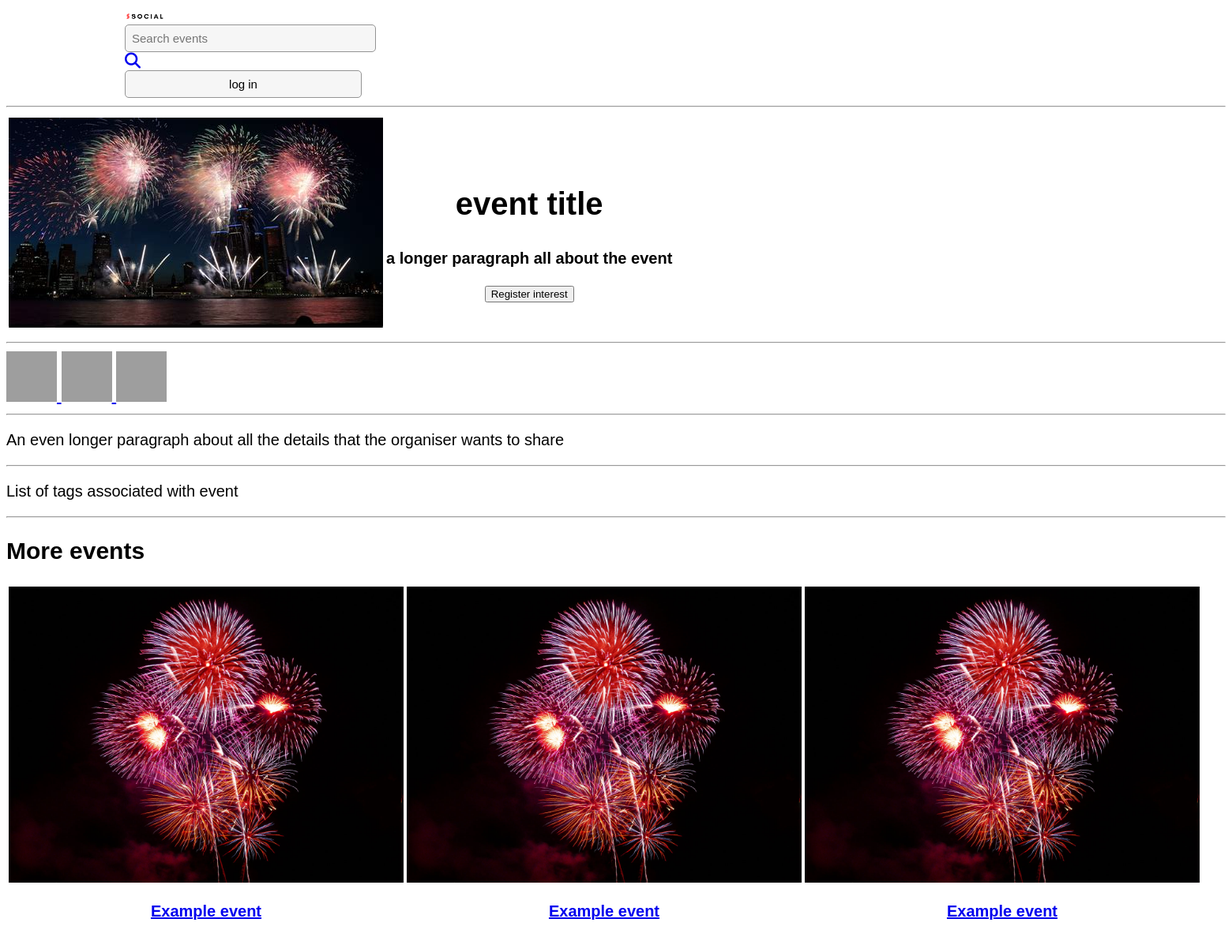
After one commit to JamesDownes5/Social, a Django app: template social/core/templates/core/event_2.html in a window 1560 px wide. The commit adds this page. Shown: the whole page at 79% size. Run offline with Django 4.2, Linux system fonts and the light colour scheme; the template is opened without the code that fills it, so the values that code supplies are empty; some libraries are stand-ins or nearby versions; grey boxes are pictures that could not be loaded.

Commit message:
For james

```diff
--- a/social/core/static/core/style.css
+++ b/social/core/static/core/style.css
@@ -48,21 +48,17 @@
 
 input[type="button"]{
   width:135px;
-  height: 20;
+  height: auto;
   margin-top: 20px;
   margin-left: 10px;
   background-color: #5299d3;
   color: white;
   font-size: 20px;
   font-weight: bold;
-  float: left;
+  float: right;
 }
 
-  /* img {
-    float:left;
-  }
-
-  button {
+  /* button {
     cursor: pointer;
     display: inline-block;
     background: #333;
--- /dev/null
+++ b/social/core/templates/core/event_2.html
@@ -0,0 +1,61 @@
+<!DOCTYPE html>
+<html lang="en">
+<head>
+    <meta charset="UTF-8">
+    <meta http-equiv="X-UA-Compatible" content="IE=edge">
+    <meta name="viewport" content="width=device-width, initial-scale=1.0">
+    <script src="https://kit.fontawesome.com/89e830680d.js" crossorigin="anonymous"></script>
+    {% load static %}
+    <link rel = "stylesheet" href={% static 'core/style.css' %} />
+    <title>Example Event</title>
+</head>
+<body>
+    <header>
+        <form action="login.html">
+            <a href={% url 'index' %}><img src={% static 'core/logo.png' %} style="width:50px;height: auto"></a>
+
+            <div class="search-box">
+                <input class="search-text" type="text" name="" placeholder="Search events">
+                <a class="search-button" href="#">
+            <i class="fa-solid fa-magnifying-glass"></i>
+                </a>
+            </div>
+            <input type="submit" id="login" name="login" value="log in">
+        </form>
+        <hr>
+    </header>
+
+    <table>
+        <tr>
+            <th>
+                <img src={% static 'core/fireworks2.jpg' %}>
+            </th>
+            <th>
+                <h1>event title</h1>
+                <p>a longer paragraph all about the event</p>
+                <button>Register interest</button>
+            </th>
+        </tr>
+    </table>
+    <hr>
+
+    <a href="http://facebook.com"><img src={% static 'core/facebook.png' %} style="width:64px;height: 64px;"/> </a>
+    <a href="http://instagram.com"><img src={% static 'core/instagram.png' %} style="width:64px;height: 64px;"/> </a>
+    <a href="http://discord.com"><img src={% static 'core/discord.png' %} style="width:64px;height: 64px;"/> </a>
+
+    <hr>
+    <p>An even longer paragraph about all the details that the organiser wants to share</p>
+    <hr>
+    <p>List of tags associated with event</p>
+    <hr>
+    <h2>More events</h2>
+    <table>
+        <tr>
+          <th><a href={% url 'event' %}><img src={% static 'core/fireworks.jpg' %} style="width:500px;height: auto;"><p>Example event</p></a></th>
+          <th><a href={% url 'event' %}><img src={% static 'core/fireworks.jpg' %} style="width:500px;height: auto;"><p>Example event</p></a></th>
+          <th><a href={% url 'event' %}><img src={% static 'core/fireworks.jpg' %} style="width:500px;height: auto;"><p>Example event</p></a></th>
+        </tr>
+    </table>
+
+</body>
+</html>
```
Also changed, not shown: social/core/templates/core/create.html (+33 -12 lines), social/core/templates/core/login.html (+12 -5 lines), social/core/templates/core/script.js (added, +11 -0 lines), social/core/templates/core/signup.html (+12 -11 lines).
